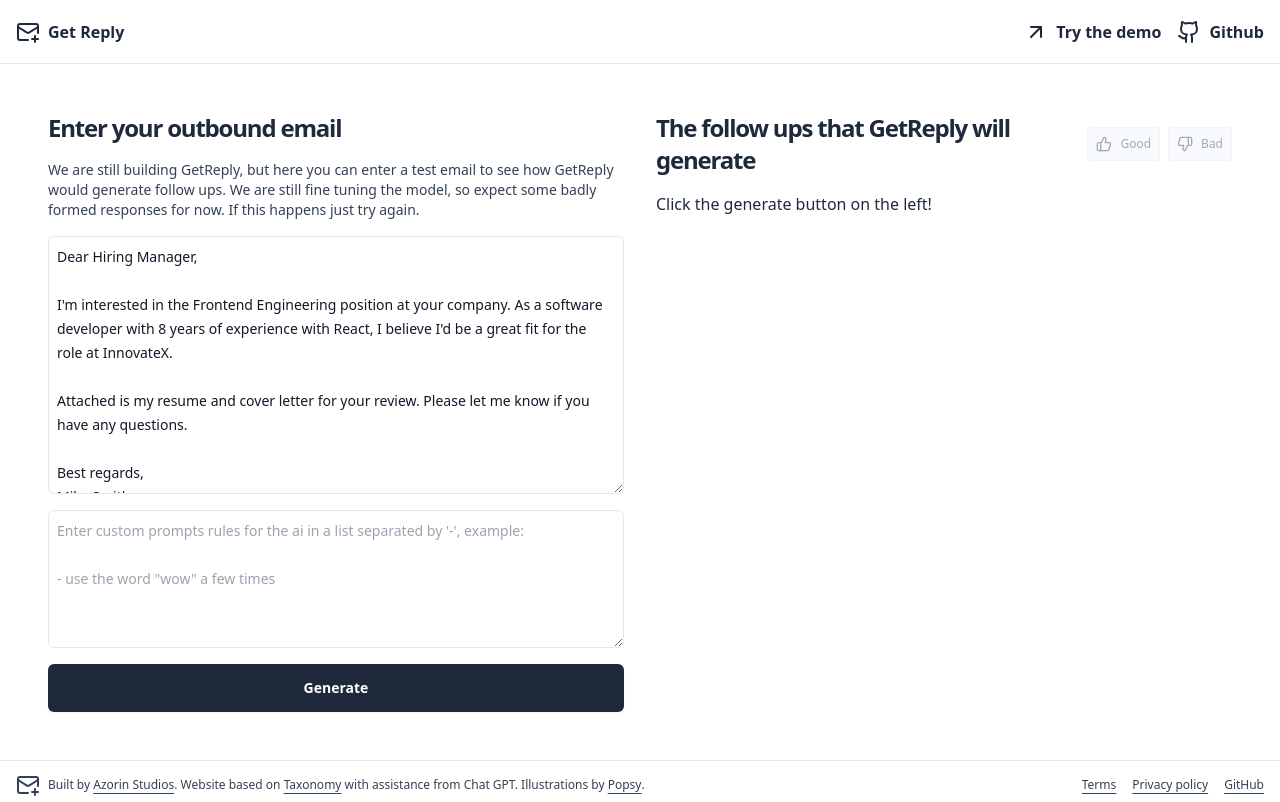
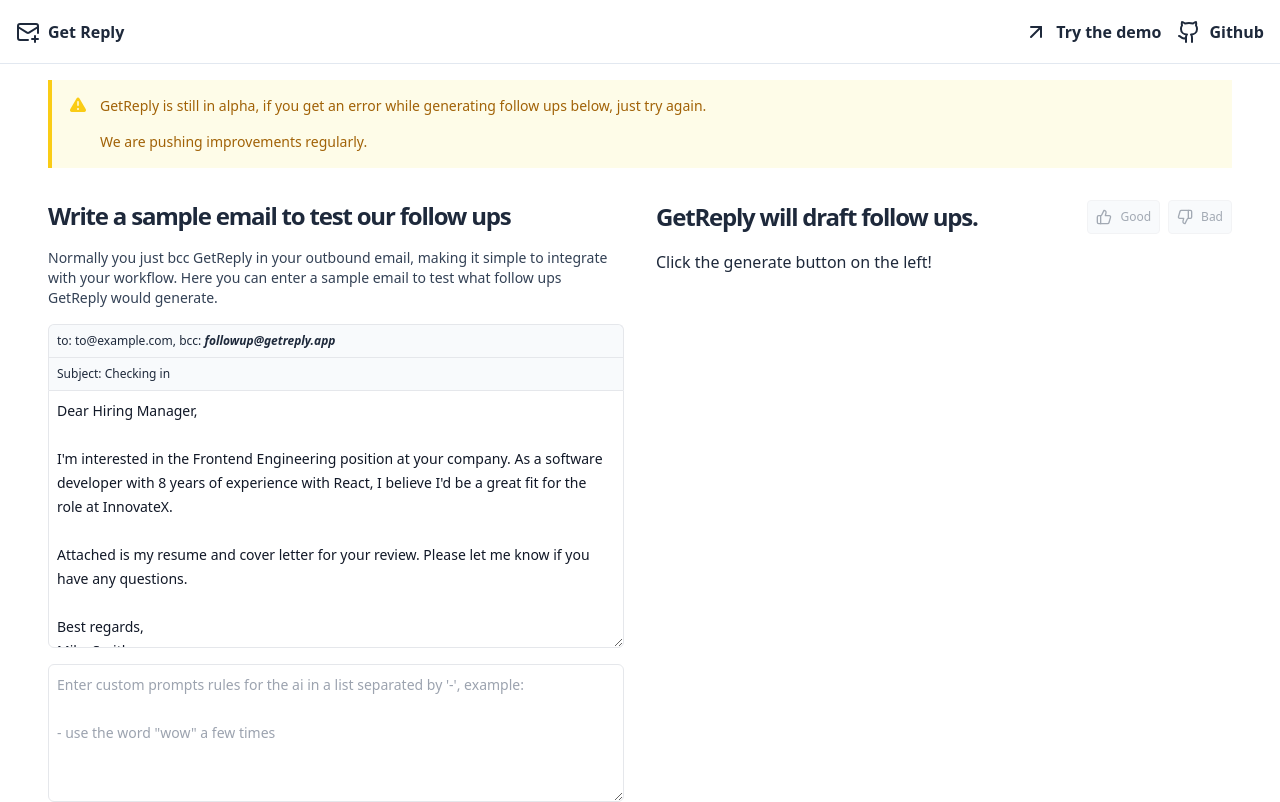
Before and after one commit to azorin-studio/get-reply, a Next.js app: page /demo in a window 1280 px wide. Shown: the top 802 px of the page. Built offline with nearby package versions, Linux system fonts and the light colour scheme.

Commit message:
copy includes bcc idea now

```diff
--- a/jest.config.js
+++ b/jest.config.js
@@ -9,6 +9,7 @@
 const customJestConfig = {
   // Add more setup options before each test is run
   setupFilesAfterEnv: ['<rootDir>/jest.setup.js'],
+  reporters:['<rootDir>/src/tests/reporter.js'],
   // if using TypeScript with a baseUrl set to the root directory then you need the below for alias' to work
   moduleDirectories: ['node_modules', '<rootDir>/'],
   testEnvironment: 'jest-environment-jsdom',
--- a/src/components/Examples.tsx
+++ b/src/components/Examples.tsx
@@ -5,17 +5,17 @@
   return (
     <div className="mx-auto md:max-w-[52rem]">
       <div className="">
-      <h3 className="text-xl font-bold leading-[1.1] tracking-tighter sm:text-xl md:text-xl">
+      <h3 className="text-xl font-bold leading-[1.1] tracking-tighter sm:text-xl md:text-xl text-slate-700">
         {label}
       </h3>
-      <p className="leading-normal text-slate-700 sm:leading-7">
+      <p className="leading-normal text-slate-500 sm:leading-7">
         {description}
       </p>
       </div>
       <div className="flex flex-col lg:flex-row gap-8 lg:gap-24 mt-8">
         <div className="basis-1/2">
           <p className="text-6xl font-bold">1.</p>
-          <p className="font-bold"><span className="underline">You</span> send a first outbound email.</p>
+          <p className="font-bold"><span className="underline">You</span> send a first outbound email and bcc GetReply.</p>
         </div>
         <div className="basis-1/2 border rounded">
           <div className="p-2 border-b">
--- a/src/data/examples.ts
+++ b/src/data/examples.ts
@@ -2,7 +2,7 @@
 const EXAMPLES = {
   sales: {
     label: 'Sales follow-ups',
-    description: `You've sent out a proposal to a potential client and haven't heard back. Rather than spend time crafting a follow-up email, simply click the GetReply button and let the plugin do the work for you. The polite and professional follow-up emails are automatically sent after 2 and 3 days, increasing the chances of getting a response.`,
+    description: `You've sent out a proposal to a potential client and haven't heard back. Rather than spend time crafting a follow-up email, let the GetReply do the work for you. The polite and professional follow-up emails are automatically sent after a few days, increasing the chances of getting a response.`,
     subject: 'Introducing GymX for mobile',
     emails: [
 `Dear Mr. Strong,
--- a/src/lib/generate.ts
+++ b/src/lib/generate.ts
@@ -22,7 +22,7 @@
 
   try {
     const prompt = makePrompt(payload, userPrompt)
-    console.log(`PROMPT:\n\n${prompt}\n\n`)
+    // console.log(`PROMPT:\n\n${prompt}\n\n`)
 
     const completion = await openai.createCompletion({
       model: "text-davinci-003",
@@ -35,13 +35,14 @@
       n: 1,
     })
     const response = completion.data.choices[0].text
-    console.log(`RESPONSE:\n\n${response}\n\n`)
+    // console.log(`RESPONSE:\n\n${response}\n\n`)
 
     try {
+      console.log(response)
       const [e1, e2] = response!.split('====SEP====')
       return { data: [e1.trim(), e2.trim()], prompt }
-    } catch (err) {
-      throw new Error('Badly formatted response, this happens sometimes, please try again.')
+    } catch (err: any) {
+      throw new Error(err.message || 'Badly formatted response, this happens sometimes, please try again.')
     }
   } catch(error: any) {
     if (error.response) {
--- a/src/pages/demo.tsx
+++ b/src/pages/demo.tsx
@@ -78,23 +78,55 @@
       <div className="flex min-h-screen flex-col">
         <Header />
         <main className="container flex-1 p-4">
+          <div className="border-l-4 border-yellow-400 bg-yellow-50 p-4 mx-8">
+            <div className="flex">
+              <div className="flex-shrink-0">
+                <svg className="h-5 w-5 text-yellow-400" viewBox="0 0 20 20" fill="currentColor" aria-hidden="true">
+                  <path fill-rule="evenodd" d="M8.485 2.495c.673-1.167 2.357-1.167 3.03 0l6.28 10.875c.673 1.167-.17 2.625-1.516 2.625H3.72c-1.347 0-2.189-1.458-1.515-2.625L8.485 2.495zM10 5a.75.75 0 01.75.75v3.5a.75.75 0 01-1.5 0v-3.5A.75.75 0 0110 5zm0 9a1 1 0 100-2 1 1 0 000 2z" clip-rule="evenodd" />
+                </svg>
+              </div>
+              <div className="ml-3">
+                <p className="text-sm text-yellow-700">
+                  GetReply is still in alpha, if you get an error while generating follow ups below, just try again.
+                </p>
+                <p className="text-sm text-yellow-700 mt-4">
+                  We are pushing improvements regularly.
+                </p>
+              </div>
+            </div>
+          </div>
           <div className="flex flex-col lg:flex-row gap-8 p-8">
+
             <form className="basis-1/2 flex flex-col gap-4"
               onSubmit={onSubmit}
             >
-              <h1 className="text-2xl font-bold leading-[1.1] tracking-tighter sm:text-2xl md:text-2xl">Enter your outbound email</h1>
+              <h1 className="text-2xl font-bold leading-[1.1] tracking-tighter sm:text-2xl md:text-2xl">
+                Write a sample email to test our follow ups
+              </h1>
               <p className="text-slate-700 text-sm">
-                We are still building GetReply, but here you can enter a test email to see how GetReply would generate follow ups.
-                We are still fine tuning the model, so expect some badly formed responses for now. If this happens just try again.
+                Normally you just bcc GetReply in your outbound email, making it simple to integrate with your workflow. Here you can
+                enter a sample email to test what follow ups GetReply would generate.
               </p>
+              <div>
+                <div
+                  className="p-2 w-full max-w-full min-h-fit whitespace-pre-wrap block border-x border-t rounded-t-md text-xs bg-slate-50"
+                >
+                  to: to@example.com, bcc: <span className="italic font-semibold">followup@getreply.app</span>
+                </div>
+                <div
+                  className="p-2 w-full max-w-full min-h-fit whitespace-pre-wrap block border-x border-t  text-xs bg-slate-50"
+                >
+                  Subject: Checking in
+                </div>
                 <textarea
                   name="email"
                   rows={10}
                   placeholder="Enter the email you want follow ups for"
-                className="p-2 w-full prose prose-sm max-w-full min-h-fit whitespace-pre-wrap block border rounded-md bg-transparent text-gray-900 placeholder:text-gray-400 focus:ring-0 sm:text-sm sm:leading-6"
+                  className="p-2 w-full prose prose-sm max-w-full min-h-fit whitespace-pre-wrap block border rounded-b-md bg-transparent text-gray-900 placeholder:text-gray-400 focus:ring-0 sm:text-sm sm:leading-6"
                   value={content || ""}
                   onChange={(e) => setContent(e.target.value)}
                 />
+              </div>
               <textarea
                 name="userPrompt"
                 rows={5}
@@ -114,7 +146,9 @@
             </form>
             <div className="basis-1/2 flex flex-col gap-4">
               <div className="flex flex-row justify-between items-center">
-                <h1 className="text-2xl font-bold leading-[1.1] tracking-tighter sm:text-2xl md:text-2xl">The follow ups that GetReply will generate</h1>
+                <h1 className="text-2xl font-bold leading-[1.1] tracking-tighter sm:text-2xl md:text-2xl">
+                  GetReply will draft follow ups.
+                </h1>
                 <RatingButtons
                   disabled={!(!busy && !error && result?.length)}
                   result={result}
@@ -124,8 +158,7 @@
                 <div className="flex flex-col gap-4">
                   <div className="flex flex-col gap-4">
                     <p className="text-slate-700 text-sm">
-                      GetReply will generate a draft in your email account after 3 days, it will mark the thread as unread to bring it to your attention,
-                      you can then edit and send as you please. This is the first draft it will make:
+                      After a few days GetReply will draft a follow up for you, and mark the thread as unread to bring it to your attention, then you edit and send.
                     </p>
                     <div className="border bg-slate-100 rounded prose-sm whitespace-pre-wrap">
                       <div className="border-b p-1 text-xs px-2 text-slate-500 align-items justify-end">
@@ -139,7 +172,7 @@
 
                   <div className="flex flex-col gap-4">
                     <p className="text-slate-700 text-sm">
-                      GetReply will repeat the process if there is not a response after another 3 days, generating a second draft email:
+                      GetReply will repeat the process if there is not a response after another few days.
                     </p>
                     <div className="border bg-slate-100 rounded p-2 prose-sm whitespace-pre-wrap" data-testid="followup2">
                       {result[1]}
--- a/src/pages/index.tsx
+++ b/src/pages/index.tsx
@@ -67,7 +67,7 @@
                   How it works.
                 </h2>
                 <p className="max-w-[85%] leading-normal text-slate-700 sm:text-lg sm:leading-7">
-                  GetReply is a plugin for Gmail using Chat GPT. It drafts short, polite follow-up emails after 3 and 6 days to ensure you get a response to your outbound emails.
+                  GetReply drafts short, polite follow-ups using ChatGPT, to ensure you get a response to your outbound emails.
                 </p>
               </div>
 
@@ -141,7 +141,7 @@
                   How does GetReply differ from other offerings?
                 </h3>
                 <p className="max-w-[85%] leading-normal text-slate-700 sm:text-lg sm:leading-7">
-                  GetReply integrates directly with Gmail, eliminating the need for complex mail merge processes or custom coding. You can quickly install the plugin and start using it without the hassle of learning complicated software or hiring developers.
+                  You just bcc GetReply in your emails, eliminating the need for complex mail merge processes or custom coding. You can quickly install GetReply and start using it without the hassle of learning complicated software or hiring developers.
                 </p>
                 <p className="max-w-[85%] leading-normal text-slate-700 sm:text-lg sm:leading-7">
                   By leveraging Chat GPT, GetReply creates personalized follow-up emails that are more likely to elicit a response from recipients. This eliminates the need for you to craft your own follow ups.
--- /dev/null
+++ b/src/tests/reporter.js
@@ -0,0 +1,27 @@
+// FROM https://github.com/facebook/jest/issues/4156
+
+const { DefaultReporter } = require('@jest/reporters')
+
+class Reporter extends DefaultReporter
+{
+	constructor()
+	{
+		super(...arguments)
+	}
+
+	printTestFileHeader(_testPath, config, result)
+	{
+		const console = result.console
+
+		if(result.numFailingTests === 0 && !result.testExecError)
+		{
+			result.console = null
+		}
+
+		super.printTestFileHeader(...arguments)
+
+		result.console = console
+	}
+}
+
+module.exports = Reporter
```
Also changed, not shown: 1 other file (tests, documents, lock files or other folders). Lines whose indentation alone changed are shown as unchanged.
